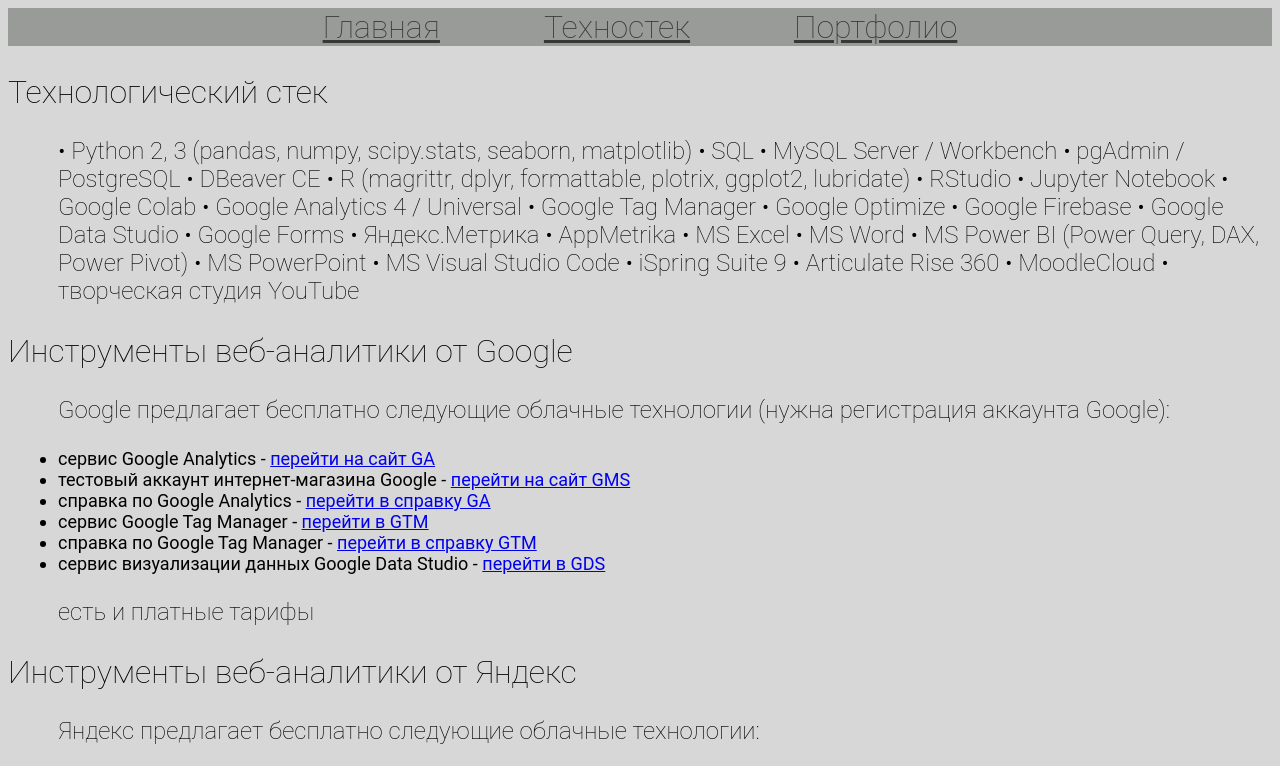
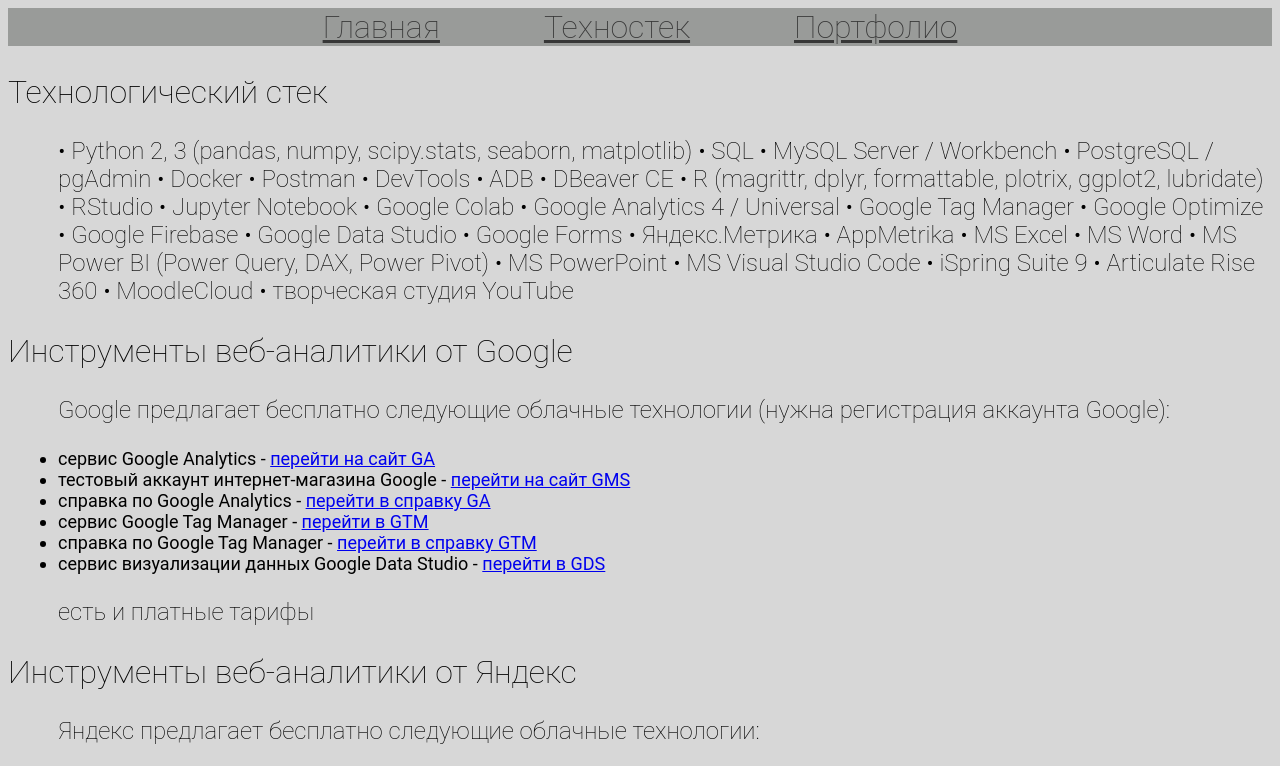
Before and after one commit to tanyashipunova/tanyashipunova.github.io, a plain HTML site: page webtech.html in a window 1280 px wide. Shown: the top 766 px of the page. Drawn offline with Linux system fonts and the light colour scheme.

Commit message:
Update webtech.html
tools added

```diff
--- a/webtech.html
+++ b/webtech.html
@@ -3,7 +3,7 @@
 
 <head>
   <meta charset="utf-8">
-  <title>Визитка аналитика</title>
+  <title>Визитка ИТ-специалиста</title>
   <link rel="stylesheet" href="style.css">
 </head>
 
@@ -20,7 +20,11 @@
     • Python 2, 3 (pandas, numpy, scipy.stats, seaborn, matplotlib)
     • SQL
     • MySQL Server / Workbench
-    • pgAdmin / PostgreSQL
+    • PostgreSQL / pgAdmin
+    • Docker
+    • Postman
+    • DevTools
+    • ADB
     • DBeaver CE
     • R (magrittr, dplyr, formattable, plotrix, ggplot2, lubridate)
     • RStudio
```
